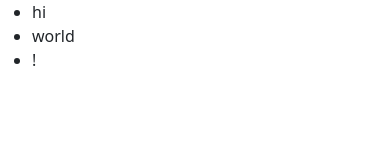
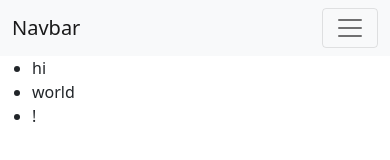
Before and after one commit to tomhughes87/Fake-Google, a plain HTML site: page index.html in a window 390 px wide. Drawn offline with nearby package versions, Linux system fonts and the light colour scheme.

Commit message:
add navbar template

```diff
--- a/index.html
+++ b/index.html
@@ -14,6 +14,31 @@
   </head>
 
   <body>
+    <nav class="navbar navbar-expand-lg navbar-light bg-light">
+      <div class="container-fluid">
+        <a class="navbar-brand" href="#">Navbar</a>
+        <button
+          class="navbar-toggler"
+          type="button"
+          data-bs-toggle="collapse"
+          data-bs-target="#navbarNavAltMarkup"
+          aria-controls="navbarNavAltMarkup"
+          aria-expanded="false"
+          aria-label="Toggle navigation"
+        >
+          <span class="navbar-toggler-icon"></span>
+        </button>
+        <div class="collapse navbar-collapse" id="navbarNavAltMarkup">
+          <div class="navbar-nav">
+            <a class="nav-link active" aria-current="page" href="#">Home</a>
+            <a class="nav-link" href="#">Features</a>
+            <a class="nav-link" href="#">Pricing</a>
+            <a class="nav-link disabled">Disabled</a>
+          </div>
+        </div>
+      </div>
+    </nav>
+
     <div>
       <ul>
         <li>hi</li>
```
